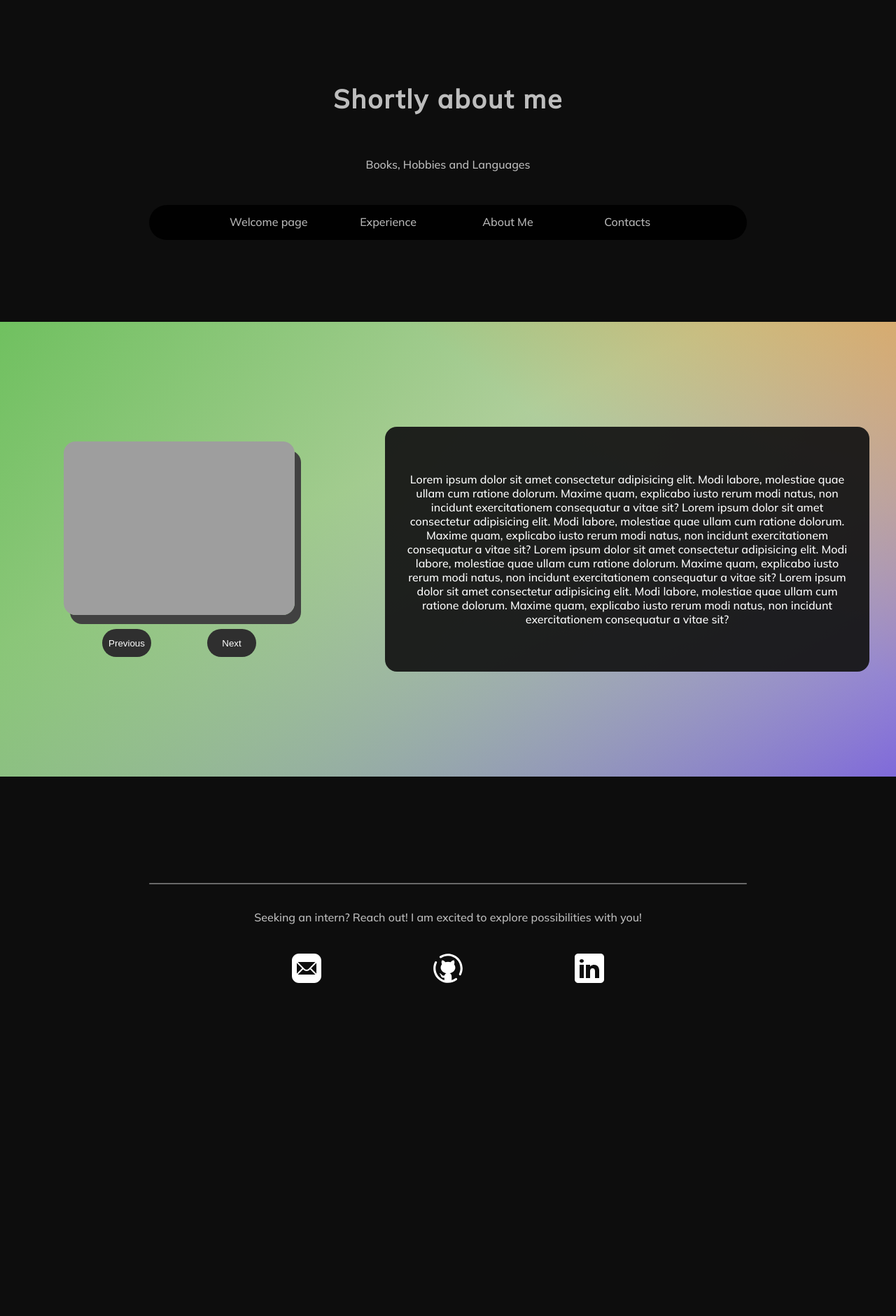
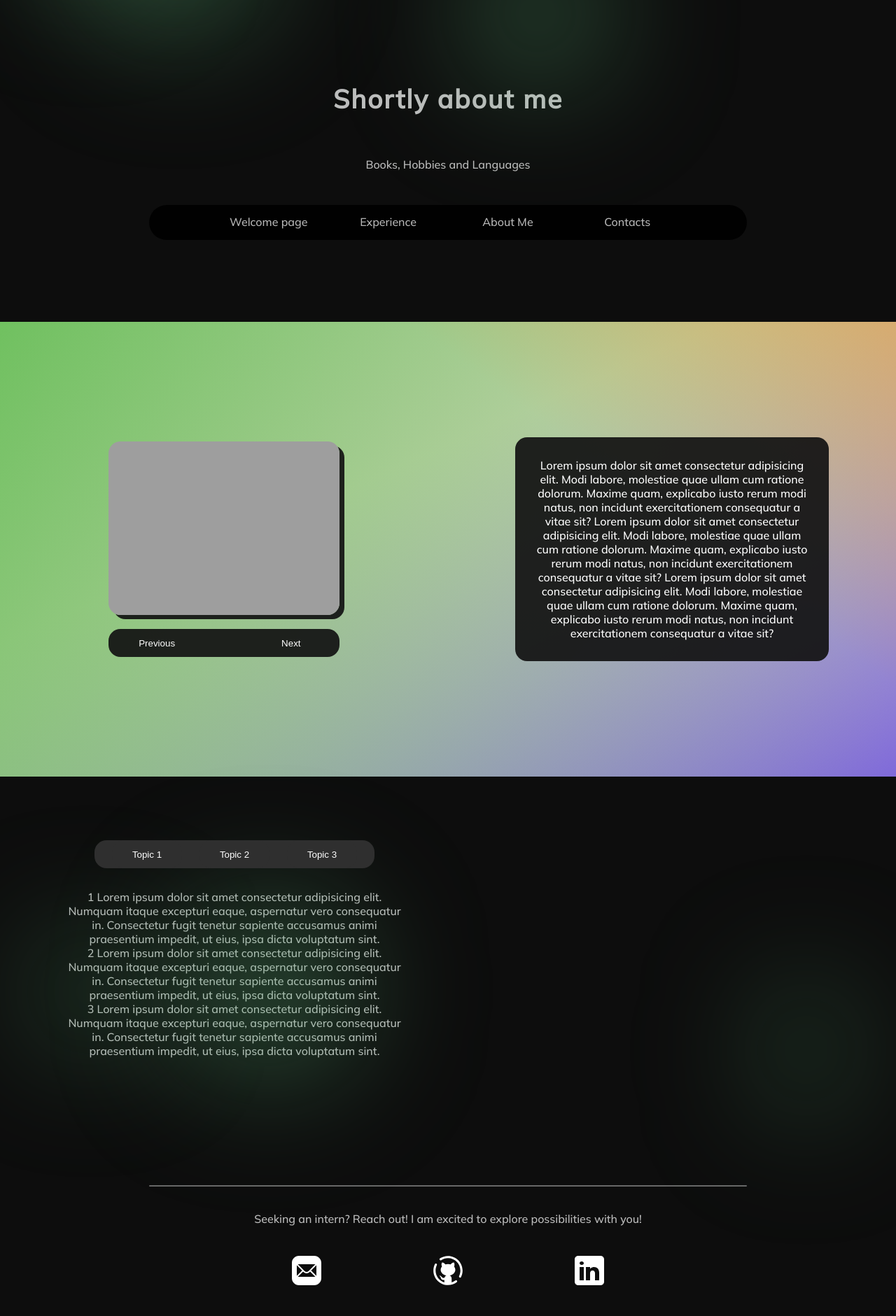
Before and after one commit to highk1nda/Personal_Website_BETA, a Flask app: page /about_me in a window 1280 px wide. Shown: the whole page at 70% size. Before the commit the page ends 1405 px from the top, so only its background shows below. Run offline with Flask 3, Linux system fonts and the light colour scheme; some web fonts are replaced; grey boxes are pictures that could not be loaded.

Commit message:
FEAT: Added new text section and animations in about_me.html.

```diff
--- a/static/css/about_me_c.css
+++ b/static/css/about_me_c.css
@@ -23,24 +23,25 @@
 .section-text-about-me {
   align-items: inherit;
   display: inherit;
-  justify-content: inherit;
+  justify-content: center;
   height: 100%;
-  width: 60%;
+  width: 50%;
 }
 
 .content-about-me {
   align-items: inherit;
   display: inherit;
   justify-content: inherit;
-  width: 90%;
+  width: 70%;
+  /* min-width: 67px; */
   height: 50%;
 }
 
 .box-text-about-me {
   align-items: inherit;
   display: inherit;
-  min-width: 400px;
-  min-height: 350px;
+  /* min-width: 400px; */
+  /* min-height: 350px; */
   color: white;
   background-color: rgba(20, 20, 20, 0.9294117647);
   border-radius: 17px;
@@ -73,14 +74,24 @@
 img.displaySlide {
   display: block;
   border-radius: 17px;
-  box-shadow: 9px 13px #414141;
+  box-shadow: 7px 6px rgba(20, 20, 20, 0.9294117647);
   transition: 0.4s;
+  animation-name: fade;
+  animation-duration: 1.5s;
 }
 img.displaySlide:hover {
   box-shadow: 4px 5px #7b7b7b;
   transition: 0.4s;
 }
 
+@keyframes fade {
+  from {
+    opacity: 0.7;
+  }
+  to {
+    opacity: 1;
+  }
+}
 .next-img-button {
   border: none;
   background: no-repeat;
@@ -88,56 +99,92 @@ img.displaySlide:hover {
 }
 
 .slider-buttons {
+  justify-content: space-evenly;
+  border-radius: 17px;
+  background-color: rgba(20, 20, 20, 0.9294117647);
+  width: 100%;
   display: flex;
   gap: 10vh;
 }
 
 .prev {
-  justify-content: center;
-  display: flex;
-  align-items: center;
   height: 40px;
-  width: 70px;
-  background-color: #2f2f2f;
-  padding: 12px 20px;
+  width: 85px;
+  background: none;
   border: none;
   cursor: pointer;
-  border-radius: 43px;
+  border-radius: 17px;
   transition: 0.3s;
   color: #ffffff;
 }
 .prev:hover {
-  transition: 0.2s ease-in-out;
-  background-image: linear-gradient(217deg, rgba(255, 0, 0, 0.8), rgba(255, 0, 0, 0) 70.71%), linear-gradient(127deg, rgba(0, 0, 255, 0.8), rgba(0, 0, 255, 0) 70.71%), linear-gradient(336deg, rgba(0, 255, 0, 0.8), rgba(0, 255, 0, 0) 70.71%);
-  background-size: 200% 300%;
-  -webkit-animation: 10s infinite granimate;
-  animation: 10s infinite granimate;
-  opacity: 90%;
+  color: rgb(150, 226, 159);
+  transition: 0.3s;
 }
 
-.next {
-  display: block;
-  height: 30px;
-  width: 50px;
-  background-color: #2f2f2f;
-  padding: 12px 20px;
-  border: none;
-  cursor: pointer;
-  border-radius: 43px;
-  transition: 0.3s;
-  color: #ffffff;
+.animated-circle-green {
+  position: absolute;
+  background-color: rgba(97, 191, 128, 0.4); /* Adjust opacity as needed */
+  border-radius: 50%;
+  filter: blur(95px);
+  animation: slide 5s cubic-bezier(0.68, -0.55, 0.27, 1.55) infinite alternate;
 }
-.next:hover {
-  transition: 0.2s ease-in-out;
-  background-image: linear-gradient(217deg, rgba(255, 0, 0, 0.8), rgba(255, 0, 0, 0) 70.71%), linear-gradient(127deg, rgba(0, 0, 255, 0.8), rgba(0, 0, 255, 0) 70.71%), linear-gradient(336deg, rgba(0, 255, 0, 0.8), rgba(0, 255, 0, 0) 70.71%);
-  background-size: 200% 300%;
-  -webkit-animation: 10s infinite granimate;
-  animation: 10s infinite granimate;
-  opacity: 80%;
+@keyframes slide {
+  0% {
+    transform: translate(-50%, -50%); /* Initial position */
+  }
+  100% {
+    transform: translate(-50%, -150%); /* Destination position */
+  }
 }
 
 .img-arrow-button {
   display: block;
 }
 
+.text-selector {
+  padding-top: 5%;
+  width: 50%;
+}
+
+.photo-slider {
+  width: 50%;
+}
+
+.selector {
+  display: flex;
+  justify-content: space-evenly;
+}
+
+.selector-container-buttons {
+  z-index: 10;
+  border-radius: 17px;
+  /* border: black; */
+  background: #2f2f2f;
+  display: flex;
+  justify-content: space-evenly;
+  width: 70%;
+  max-width: 400px;
+}
+
+.selector-button {
+  z-index: 10;
+  width: 25%;
+  height: 40px;
+  border-radius: 17px;
+  border: none;
+  color: white;
+  background-color: #2f2f2f;
+  transition: 0.3s;
+  color: #ffffff;
+}
+.selector-button:hover {
+  color: rgb(150, 226, 159);
+  transition: 0.3s;
+}
+
+.text-selected {
+  padding-top: 5%;
+}
+
 /*# sourceMappingURL=about_me_c.css.map */
--- a/static/scripts/script.js
+++ b/static/scripts/script.js
@@ -1,3 +1,5 @@
+// HAMBURGER below
+
 const hamburger = document.querySelector(".hamburger");
 const menu = document.querySelector(".menu");
 
@@ -40,17 +42,16 @@ document.addEventListener("DOMContentLoaded", function() {
         );
     }
 
-    // Trigger the scroll event to check initially
+    // Trigger the scroll event
     window.dispatchEvent(new Event('scroll'));
 });
 
 
+// HAMBURGER above
 
 
 
-
-
-
+// SLIDER ANIMATION below
 
 
 const slides = document.querySelectorAll(".slides img");
@@ -62,7 +63,7 @@ document.addEventListener("DOMContentLoaded", initializeSlider);
 function initializeSlider(){
     if(slides.length > 0){
         slides[slideIndex].classList.add("displaySlide");
-        intervalId = setInterval(nextSlide, 500000);
+        intervalId = setInterval(nextSlide, 50000);
     }
 }
 
@@ -98,6 +99,34 @@ function nextSlideImgClick(){
 
 
 
+// SLIDER ANIMATION above
+
+
+
+// TEXT SELECTOR below
+
+document.getElementById('topicOne').addEventListener('click', function() {
+    showText('textOne');
+});
+
+document.getElementById('topicTwo').addEventListener('click', function() {
+    showText('textTwo');
+});
+
+document.getElementById('topicThree').addEventListener('click', function() {
+    showText('textThree');
+});
+
+let textOne = document.getElementById("textOne")
+let textTwo = document.getElementById("textTwo")
+let textThree = document.getElementById("textThree")
+
+function showText(){
+    slides[slideIndex].classList.add("displaySlide");
+}
+
+
+// TEXT SELECTOR above
 
 
 
@@ -114,13 +143,9 @@ function nextSlideImgClick(){
 
 
 
+// const test_form = document.getElementById("test-form");
+// console.log('FJDKFHDJKFHSKDJFH')
 
-
-
-
-
-const test_form = document.getElementById("test-form");
-console.log('FJDKFHDJKFHSKDJFH')
 // test_form.addEventListener("click", function test_form () {
 //     const text_area = document.getElementById("text-area");
 // })
--- a/templates/about_me.html
+++ b/templates/about_me.html
@@ -52,6 +52,9 @@
                 <li class="menu-li-page"><a href="contacts">Contacts</a></li>
             </ul>
         </div>
+        <div class="animated-circle-green" style="width: 150px; height: 150px; top: 10%; left: 10%;"></div>
+        <div class="animated-circle-green" style="width: 250px; height: 250px; top: 40%; left: 20%;"></div>
+        <div class="animated-circle-green" style="width: 200px; height: 200px; top: 50%; left: 60%;"></div>
     </div>
     <!-- <div class="section-content-one">
         <div class="animated-circle" style="width: 150px; height: 150px; top: 10%; left: 10%;"></div>
@@ -74,11 +77,9 @@
         <div class="slider-buttons">
             <button class="prev" onclick="prevSlide()">
                 Previous
-                <!-- <img src="../static/images/arrow-left-svgrepo-com.svg" class="img-arrow-button" alt="Previous"> -->
             </button>
             <button class="prev" onclick="nextSlide()">
                 Next
-                <!-- <img src="../static/images/arrow-right-svgrepo-com.svg" class="img-arrow-button" alt="NEEEXT"> -->
             </button>
         </div>
     </div>
@@ -88,13 +89,65 @@
                 Lorem ipsum dolor sit amet consectetur adipisicing elit. Modi labore, molestiae quae ullam cum ratione dolorum. Maxime quam, explicabo iusto rerum modi natus, non incidunt exercitationem consequatur a vitae sit?
                 Lorem ipsum dolor sit amet consectetur adipisicing elit. Modi labore, molestiae quae ullam cum ratione dolorum. Maxime quam, explicabo iusto rerum modi natus, non incidunt exercitationem consequatur a vitae sit?
                 Lorem ipsum dolor sit amet consectetur adipisicing elit. Modi labore, molestiae quae ullam cum ratione dolorum. Maxime quam, explicabo iusto rerum modi natus, non incidunt exercitationem consequatur a vitae sit?
-                Lorem ipsum dolor sit amet consectetur adipisicing elit. Modi labore, molestiae quae ullam cum ratione dolorum. Maxime quam, explicabo iusto rerum modi natus, non incidunt exercitationem consequatur a vitae sit?
             </p>
         </div>
     </div>
 </div>
 <div class="container">
+    <div class="text-selector">
+        <div class="selector">
+            <div class="selector-container-buttons">
+                <button class="selector-button" id="topicOne">
+                    Topic 1
+                </button>
+                <button class="selector-button" id="topicTwo">
+                    Topic 2
+                </button>
+                <button class="selector-button" id="topicThree">
+                    Topic 3
+                </button>
+            </div>
+        </div>
+        <div class="text-selected">
+            <p class="selected" id="textOne">
+                1    Lorem ipsum dolor sit amet consectetur adipisicing elit. Numquam itaque excepturi eaque, aspernatur vero consequatur in. Consectetur fugit tenetur sapiente accusamus animi praesentium impedit, ut eius, ipsa dicta voluptatum sint.
+            </p>
+            <p class="selected" id="textTwo">
+                2    Lorem ipsum dolor sit amet consectetur adipisicing elit. Numquam itaque excepturi eaque, aspernatur vero consequatur in. Consectetur fugit tenetur sapiente accusamus animi praesentium impedit, ut eius, ipsa dicta voluptatum sint.
+            </p>
+            <p class="selected" id="textThree">
+                3    Lorem ipsum dolor sit amet consectetur adipisicing elit. Numquam itaque excepturi eaque, aspernatur vero consequatur in. Consectetur fugit tenetur sapiente accusamus animi praesentium impedit, ut eius, ipsa dicta voluptatum sint.
+            </p>
+        </div>
+    </div>
+    <div class="photo-slider">
+
+    </div>
+    <!-- <div class="slider">
+        <div class="slides">
+            <button class="next-img-button" onclick="nextSlideImgClick()">
+                <img src="../static/images/image1_slider.png" class="slide">
+                <img src="../static/images/image2_slider.png" class="slide">
+                <img src="../static/images/image3_slider.png" class="slide">
+            </button>
+        </div>
+        <div class="slider-buttons">
+            <button class="prev" onclick="prevSlide()">
+                Previous
+                <img src="../static/images/arrow-left-svgrepo-com.svg" class="img-arrow-button" alt="Previous">
+            </button>
+            <button class="prev" onclick="nextSlide()">
+                Next
+                <img src="../static/images/arrow-right-svgrepo-com.svg" class="img-arrow-button" alt="NEEEXT">
+            </button>
+        </div>
+    </div> -->
+</div>
+<div class="container">
     <div class="footer-main-index">
+        <div class="animated-circle-green" style="width: 150px; height: 150px; top: 10%; left: 10%;"></div>
+        <div class="animated-circle-green" style="width: 250px; height: 250px; top: 40%; left: 30%;"></div>
+        <div class="animated-circle-green" style="width: 100px; height: 200px; top: 50%; left: 90%;"></div>
         <hr class="hr-separator">
         <p class="info">Seeking an intern? Reach out! I am excited to explore possibilities with you!
         </p>
```
Also changed, not shown: static/scss/about_me_s.scss (+109 -40 lines).
